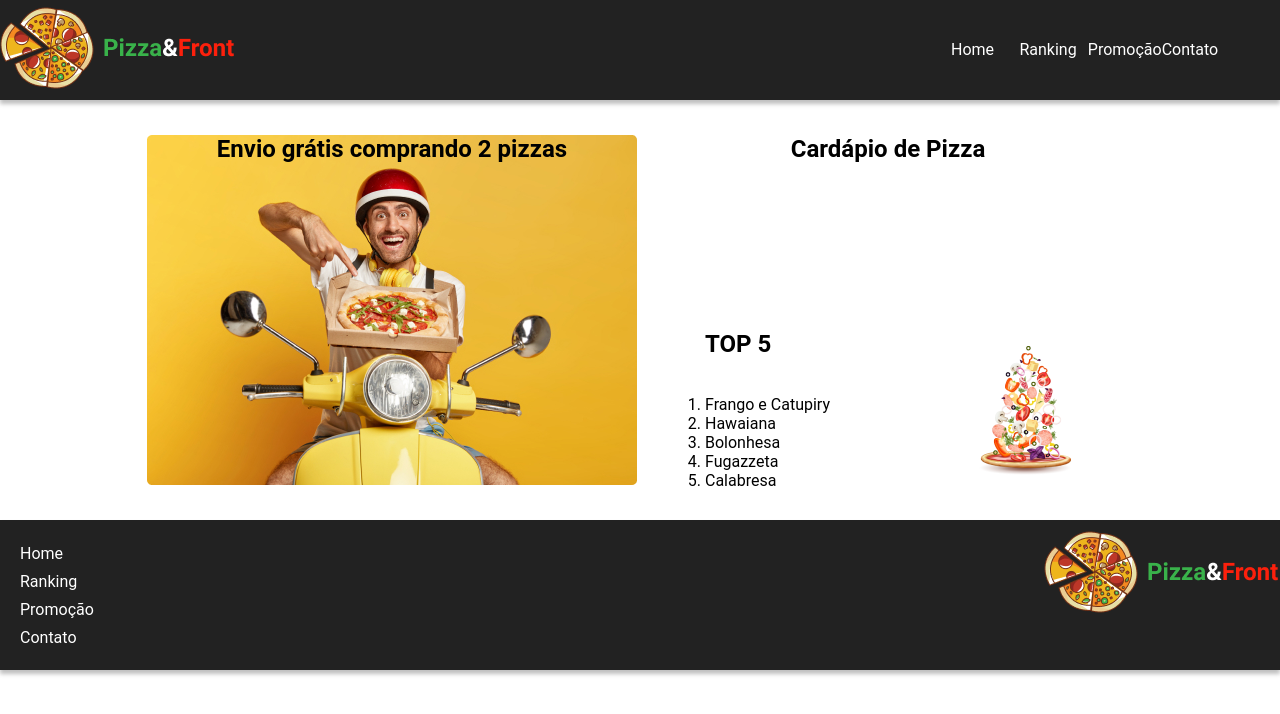
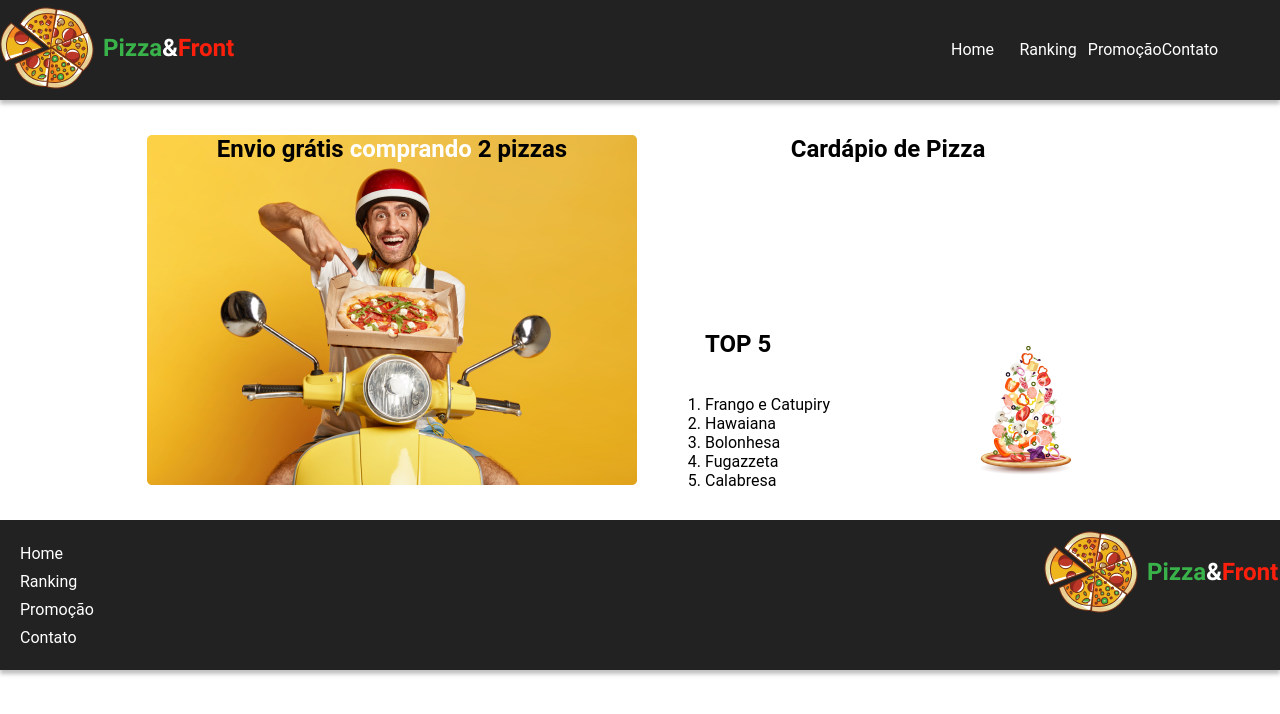
Before and after one commit to bicst/DigitalHouse, a plain HTML site: page FrontEnd/Atividade11/index.html in a window 1280 px wide. Drawn offline with Linux system fonts and the light colour scheme.

Commit message:
Atualização

```diff
--- a/FrontEnd/Atividade11/css/style.css
+++ b/FrontEnd/Atividade11/css/style.css
@@ -60,9 +60,12 @@ main {
    background-size: cover;
    background-repeat: no-repeat;
    width: 490px;
-   height: 350px;
+   height: 350px
 
+}
 
+span {
+   color:white;
 }
 
 .delivery h2 {
--- a/FrontEnd/Atividade11/index.html
+++ b/FrontEnd/Atividade11/index.html
@@ -24,7 +24,7 @@
 	<main>
 		<section class="secao">
 			<div class="delivery">
-				<h2>Envio grátis comprando 2 pizzas</h2>
+				<h2>Envio grátis <span>comprando</span> 2 pizzas</h2>
 			</div>
 
 			<div class="div-menu">
```
